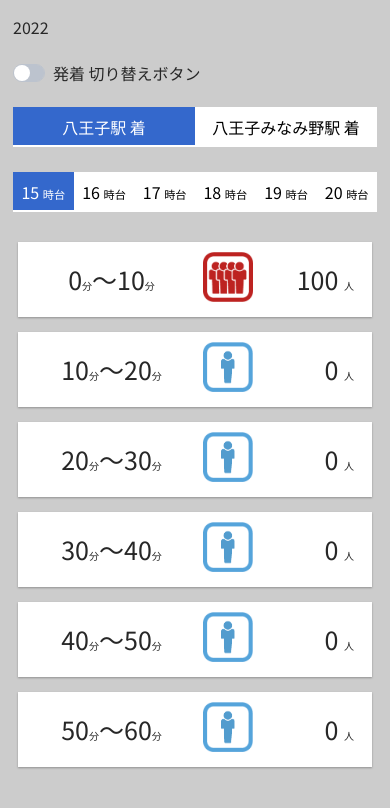
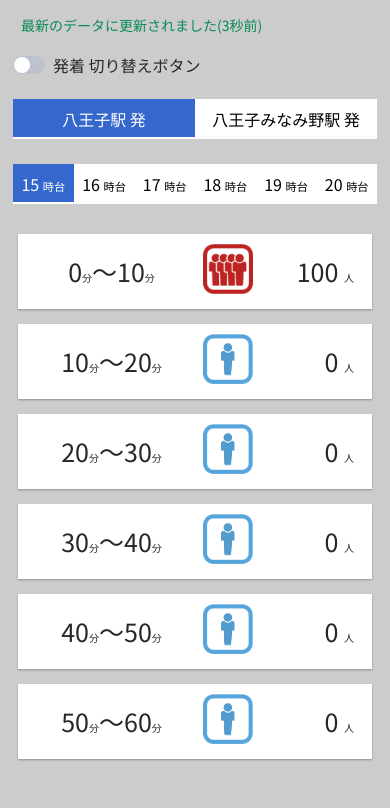
Before and after one commit to TUT22-DevTeam/BUS-WebApp-Frontend, a Next.js app: page / in a window 390 px wide. Shown: the top 808 px of the page. Built offline with nearby package versions, Linux system fonts and the light colour scheme.

Commit message:
通知システム実装中

```diff
--- a/components/SelectStaBox.js
+++ b/components/SelectStaBox.js
@@ -5,14 +5,14 @@ export default function SelectStaBox(props) {
                 <a className="staName" onClick={() => {
                     props.setCurrentStaId(0)
                 }}>
-                    八王子<span className="small">駅 {props.isSta ? "着" : "発"}</span>
+                    八王子<span className="small">駅 {props.isSta ? "発" : "着"}</span>
                 </a>
             </li>
             <li className={!(props.currentStaId == 0) ? "tab-item active" : "tab-item"}>
                 <a className="staName" onClick={() => {
                     props.setCurrentStaId(1)
                 }}>
-                    八王子みなみ野<span className="small">駅 {props.isSta ? "着" : "発"}</span>
+                    八王子みなみ野<span className="small">駅 {props.isSta ? "発" : "着"}</span>
                 </a>
             </li>
         </ul>
--- a/components/TimeTable.js
+++ b/components/TimeTable.js
@@ -48,7 +48,7 @@ export default function TimeTable(props) {
         } else {
             return (
                 <div className={`columns ${styles.errorBox}`}>
-                    <div className="column">しばらくお待ち下さい...</div>
+                    <div className="column text-center"><div class="loading loading-lg m-2"></div> しばらくお待ち下さい...</div>
                 </div>
             )
         }
--- a/pages/index.js
+++ b/pages/index.js
@@ -11,7 +11,7 @@ const getTime = (num) => { // 今からn時間後の時刻を取得する
 }
 
 const busTimeAry = ["0", "10", "20", "30", "40", "50", "60"];
-const timeAry = [...Array(6).keys()].map((d) => { return getTime(d) }); // 今から6時間後の時刻を配列に格納
+const timeAry = [...Array(6).keys()].map((d) => { return getTime(d) }); // 現在時刻から6時間後の時刻を配列に格納
 const data1 = [ // 駅-大学
   [
     [100, 0, 0, 0, 0, 0],
@@ -58,15 +58,24 @@ export default function Index() {
 
   useEffect(() => {
     isSta ? setCurrentData(data1) : setCurrentData(data2); // 発着切り替え
+    if ("Notification" in window) {
+      // 通知が許可されていたら早期リターン
+      const permission = Notification.permission;
+      if (permission === "denied" || permission === "granted") {
+        return;
+      }
+      // 通知の許可を求める
+      Notification.requestPermission().then(() => new Notification("通知が許可されました"));
+    }
   }, [isSta]);
 
   return (
     <div className={`container grid-lg ${styles.boxMain}`}>
       <div className={`col-ms-12 ${styles.mainBox}`}>
         <div className={`container ${styles.CMargin}`}>
-          <p id="renew" className="swich-m">2022</p>
+          <span className={`${styles.renew} ${styles.renewMsg}`}><i class="gg-check-o icon"></i>最新のデータに更新されました(3秒前)</span>
           <div className="form-group">
-            <label className="form-switch swich-m">
+            <label className={`form-switch ${styles.swichM}`}>
               <span>発着 切り替えボタン</span>
               <input type="checkbox" onChange={() => { setIsSta(!isSta) }} /> {/* 駅発着切り替え */}
               <i className="form-icon"></i>
@@ -88,7 +97,7 @@ export default function Index() {
             currentStaId={currentStaId}
             selectUserNum={selectUserNum} />
         </div>
-      </div >
+      </div>
     </div>
   )
 }
--- a/styles/global.css
+++ b/styles/global.css
@@ -22,9 +22,8 @@ p {
     margin: 0;
 }
 
-.swich-m {
-    margin-top: 10px;
-    margin-bottom: 20px;
+.icon {
+    margin-right: 8px;
 }
 
 .tab {
--- a/styles/pages/index.module.css
+++ b/styles/pages/index.module.css
@@ -20,9 +20,25 @@
     font-size: 21px;
 }
 
+.swichM {
+    margin-top: 10px;
+    margin-bottom: 20px;
+}
+
+.renew {
+    display: flex;
+    margin-top: 10px;
+    margin-bottom: 15px;
+    color: #088b55;
+}
+
 @media screen and (max-width:480px) {
     .CMargin a {
         color: #000 !important;
         font-size: 16px;
     }
+
+    .renew {
+        font-size: 14px;
+    }
 }
```
